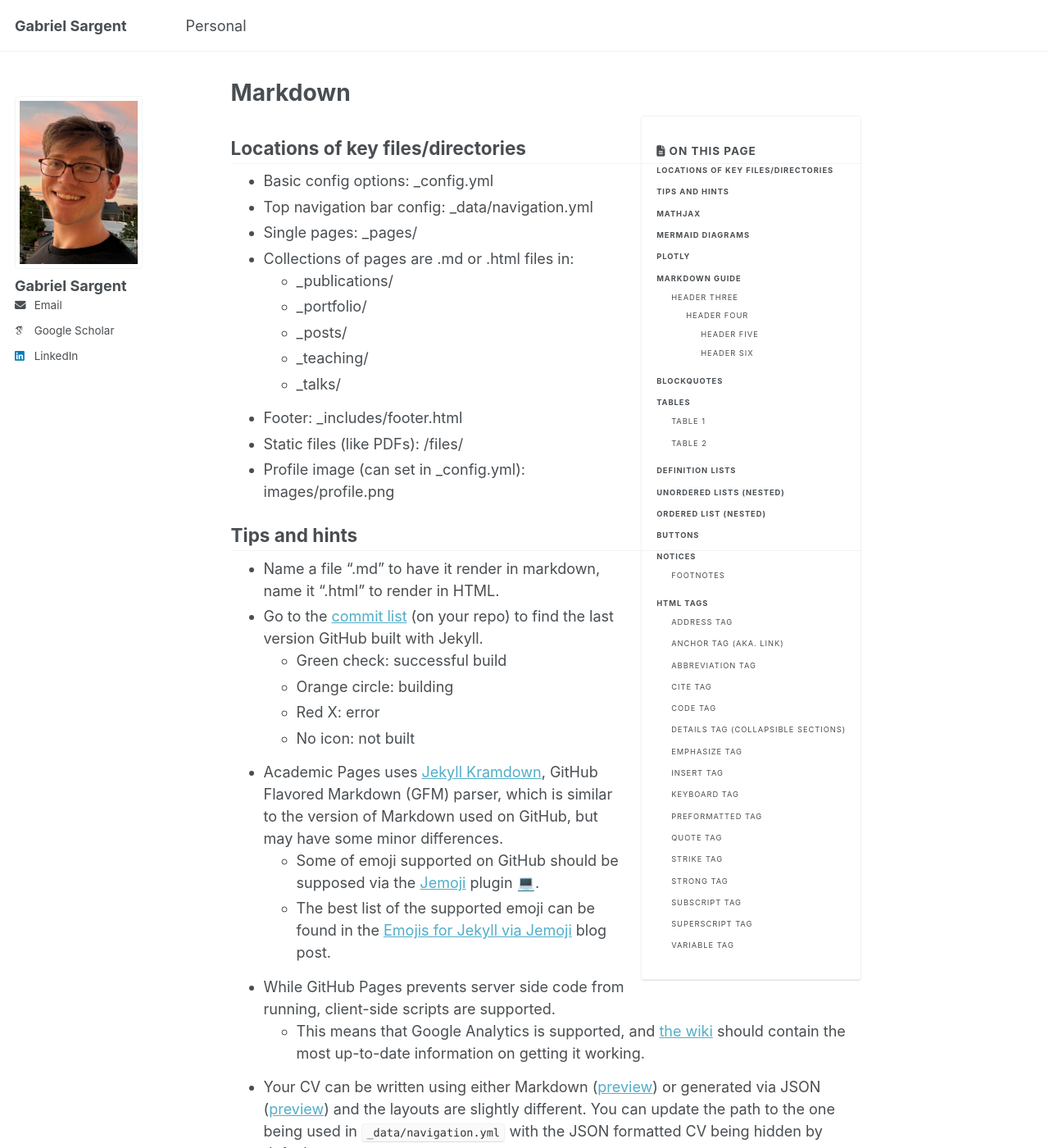
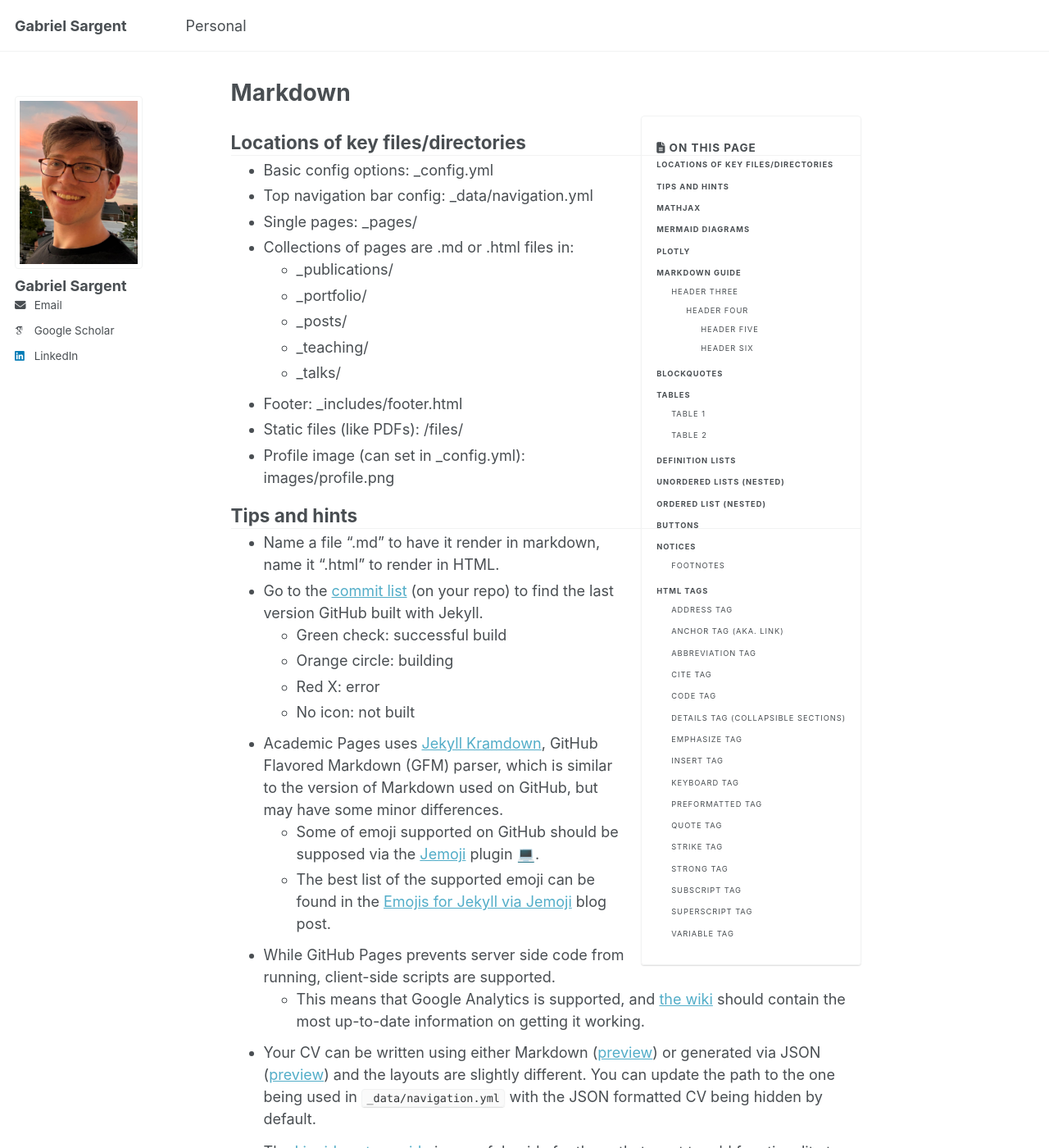
Before and after one commit to GabrielSargent/GabrielSargent.github.io, a Jekyll site: the page built from _pages/markdown.md, in a window 1280 px wide and 1400 px high. Shown: the whole window at 82% size. Built offline with Jekyll 4.4.1, drawn with Linux system fonts in a browser that asks for light colours; emoji names are drawn with the system emoji font; some web fonts are replaced; a script bundle is joined from its source files by our own code; library files that are not in the unit come from our copies.

Commit message:
Reduce whitespace immediately around homepage section dividers

```diff
--- a/_sass/layout/_page.scss
+++ b/_sass/layout/_page.scss
@@ -52,18 +52,23 @@
 
   /* Keep academic homepage sections compact without changing the theme globally. */
   h2, h3, h4 {
-    margin-top: 1.15em;
-    margin-bottom: 0.35em;
+    margin-top: 0.85em;
+    margin-bottom: 0.15em;
   }
 
   h2 {
-    padding-bottom: 0.2em;
+    padding-bottom: 0.08em;
     border-bottom: 1px solid var(--global-border-color);
   }
 
   ul, ol {
     margin-top: 0;
-    margin-bottom: 0.8em;
+    margin-bottom: 0.6em;
+  }
+
+  /* Remove the gap directly beneath section dividers. */
+  h2 + ul, h2 + ol, h2 + p {
+    margin-top: 0;
   }
 
   li {
```
